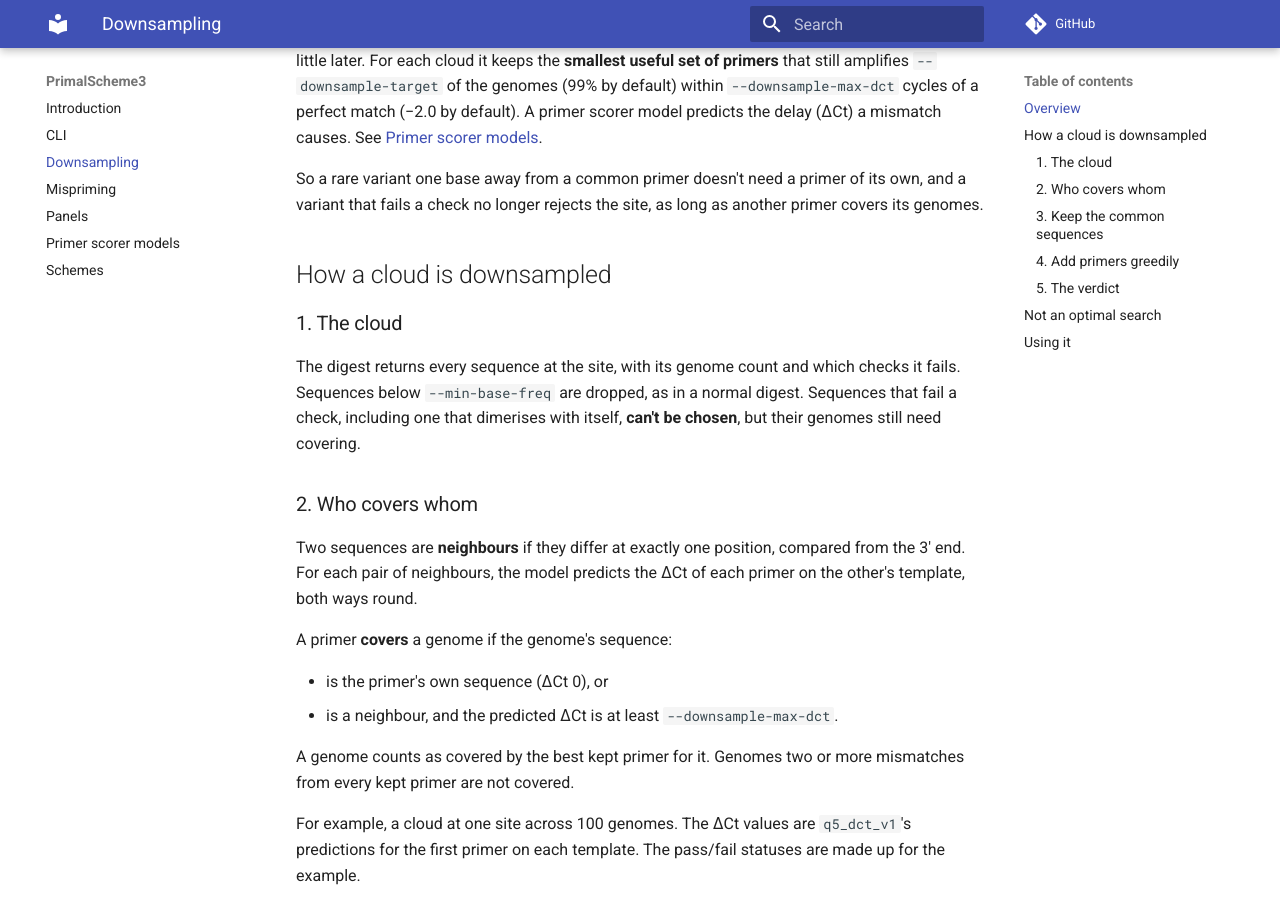
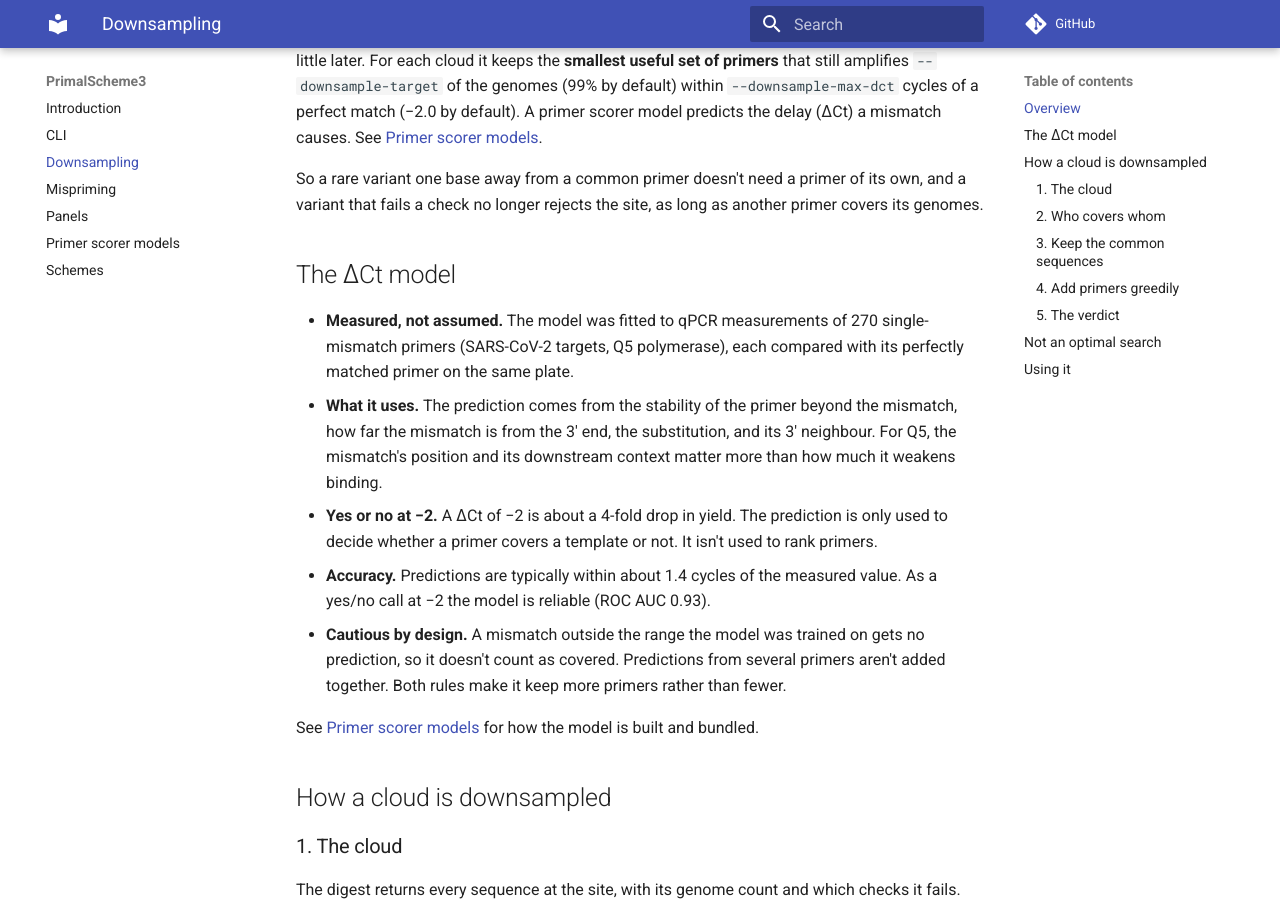
Before and after one commit to artic-network/primalscheme3, an MkDocs documentation site: the page built from docs/downsampling.md, in a window 1280 px wide and 900 px high, scrolled down 586 px. Built offline with MkDocs 1.6.1 and Material for MkDocs 9.7.7, drawn with Linux system fonts in a browser that asks for light colours; comment, search, counter and statistics services are not loaded.

Commit message:
Docs: how the downsampling ΔCt model works

```diff
--- a/docs/downsampling.md
+++ b/docs/downsampling.md
@@ -14,6 +14,16 @@ This has two costs on diverse targets:
 Downsampling relies on a primer still amplifying a template it has a single mismatch with, just a little later. For each cloud it keeps the **smallest useful set of primers** that still amplifies `--downsample-target` of the genomes (99% by default) within `--downsample-max-dct` cycles of a perfect match (−2.0 by default). A primer scorer model predicts the delay (ΔCt) a mismatch causes. See [Primer scorer models](primer-scorer-models.md).
 
 So a rare variant one base away from a common primer doesn't need a primer of its own, and a variant that fails a check no longer rejects the site, as long as another primer covers its genomes.
+
+## The ΔCt model
+
+- **Measured, not assumed.** The model was fitted to qPCR measurements of 270 single-mismatch primers (SARS-CoV-2 targets, Q5 polymerase), each compared with its perfectly matched primer on the same plate.
+- **What it uses.** The prediction comes from the stability of the primer beyond the mismatch, how far the mismatch is from the 3′ end, the substitution, and its 3′ neighbour. For Q5, the mismatch's position and its downstream context matter more than how much it weakens binding.
+- **Yes or no at −2.** A ΔCt of −2 is about a 4-fold drop in yield. The prediction is only used to decide whether a primer covers a template or not. It isn't used to rank primers.
+- **Accuracy.** Predictions are typically within about 1.4 cycles of the measured value. As a yes/no call at −2 the model is reliable (ROC AUC 0.93).
+- **Cautious by design.** A mismatch outside the range the model was trained on gets no prediction, so it doesn't count as covered. Predictions from several primers aren't added together. Both rules make it keep more primers rather than fewer.
+
+See [Primer scorer models](primer-scorer-models.md) for how the model is built and bundled.
 
 ## How a cloud is downsampled
 
```
